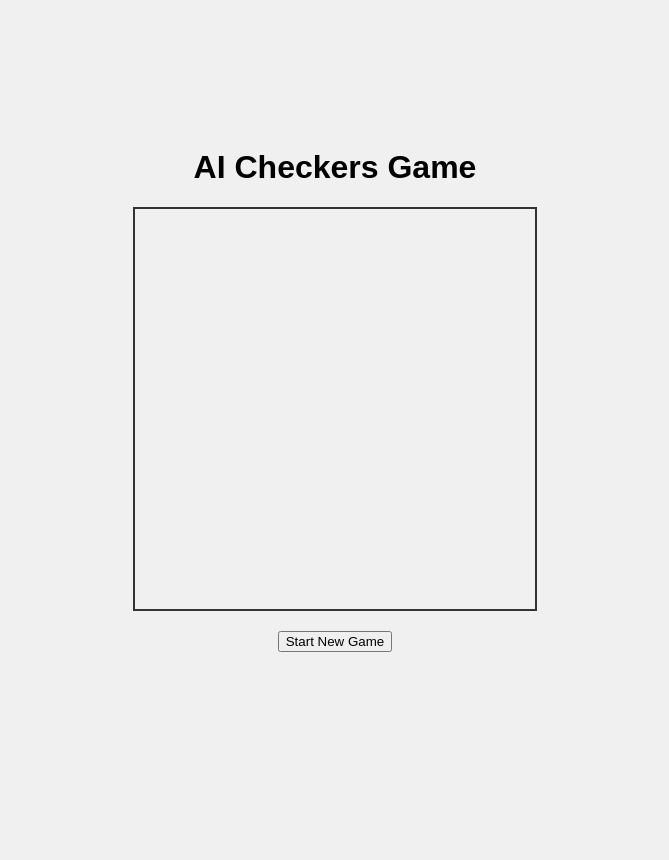
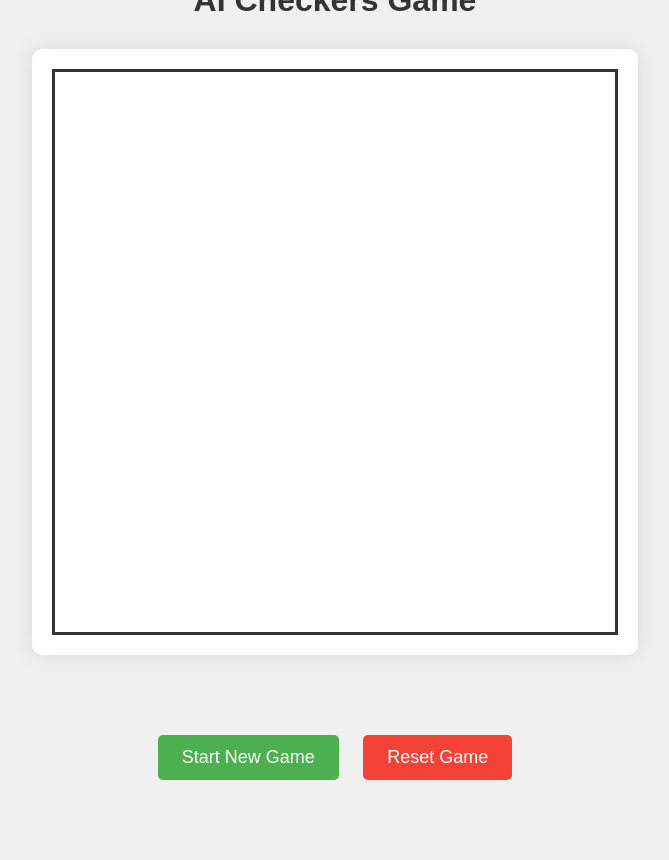
Before and after one commit to ubyk/CHECKERS4, a Flask app: page / in a window 1280 px wide. Shown: the whole page, without its empty margins (305-974 px from the left). Before the commit the page ends 652 px from the top, so only its background shows below. Run offline with Flask 2, Linux system fonts and the light colour scheme.

Commit message:
pierwsze_co

```diff
--- a/app.py
+++ b/app.py
@@ -9,6 +9,9 @@
 
 init_db()
 
+# Store active games in memory (in a real app, use a database)
+active_games = {}
+
 @app.route('/')
 def index():
     return render_template('index.html')
@@ -16,33 +19,40 @@
 @app.route('/start_game', methods=['POST'])
 def start_game():
     game = CheckersGame()
-    player1 = AIPlayer("Player 1")
-    player2 = AIPlayer("Player 2")
-    game_id = game.id
-    return jsonify({"game_id": game_id, "board": game.get_board()})
+    active_games[game.id] = game
+    return jsonify({"game_id": game.id, "board": game.get_board(), "current_player": game.current_player})
 
 @app.route('/make_move', methods=['POST'])
 def make_move():
     game_id = request.json['game_id']
-    game = CheckersGame.get_game(game_id)
-    current_player = AIPlayer("Current Player")
+    game = active_games.get(game_id)
+
+    if not game:
+        return jsonify({"error": "Game not found"}), 404
+
+    current_player = AIPlayer(f"AI {game.current_player.capitalize()}")
     move, reasoning = current_player.get_move(game)
-    game.make_move(move)
+
+    if move:
+        game.make_move(move)
 
     if game.is_game_over():
         winner = game.get_winner()
         save_game_result(game_id, winner)
+        del active_games[game_id]
         return jsonify({
             "board": game.get_board(),
             "game_over": True,
             "winner": winner,
-            "reasoning": reasoning
+            "reasoning": reasoning,
+            "current_player": game.current_player
         })
 
     return jsonify({
         "board": game.get_board(),
         "game_over": False,
-        "reasoning": reasoning
+        "reasoning": reasoning,
+        "current_player": game.current_player
     })
 
 if __name__ == '__main__':
--- a/static/css/style.css
+++ b/static/css/style.css
@@ -12,18 +12,33 @@
     display: flex;
     flex-direction: column;
     align-items: center;
+    max-width: 800px;
+    margin: 0 auto;
+    padding: 20px;
+}
+
+h1 {
+    margin-bottom: 30px;
+    color: #333;
+}
+
+.board-container {
+    background-color: #ffffff;
+    padding: 20px;
+    border-radius: 10px;
+    box-shadow: 0 0 20px rgba(0, 0, 0, 0.1);
 }
 
 .board {
     display: grid;
-    grid-template-columns: repeat(8, 50px);
-    grid-template-rows: repeat(8, 50px);
-    border: 2px solid #333;
+    grid-template-columns: repeat(8, 70px);
+    grid-template-rows: repeat(8, 70px);
+    border: 3px solid #333;
 }
 
 .cell {
-    width: 50px;
-    height: 50px;
+    width: 70px;
+    height: 70px;
     display: flex;
     justify-content: center;
     align-items: center;
@@ -38,8 +53,8 @@
 }
 
 .piece {
-    width: 40px;
-    height: 40px;
+    width: 60px;
+    height: 60px;
     border-radius: 50%;
     border: 2px solid #fff;
 }
@@ -52,12 +67,62 @@
     background-color: #000000;
 }
 
+.piece.king::after {
+    content: '♔';
+    font-size: 30px;
+    color: #ffd700;
+    position: absolute;
+}
+
+#current-player {
+    font-size: 18px;
+    margin: 20px 0;
+}
+
 .controls {
-    margin-top: 20px;
+    margin: 30px 0;
+}
+
+.game-button {
+    font-size: 18px;
+    padding: 12px 24px;
+    margin: 10px;
+    border: none;
+    border-radius: 5px;
+    cursor: pointer;
+    transition: all 0.3s ease;
+}
+
+#startNewGame {
+    background-color: #4CAF50;
+    color: white;
+}
+
+#resetGame {
+    background-color: #f44336;
+    color: white;
+}
+
+.game-button:hover {
+    transform: scale(1.05);
+    box-shadow: 0 4px 8px rgba(0, 0, 0, 0.2);
+}
+
+#startNewGame:hover {
+    background-color: #45a049;
+}
+
+#resetGame:hover {
+    background-color: #d32f2f;
+}
+
+.highlight-valid {
+    background-color: rgba(0, 255, 0, 0.5);
+    border: 2px dashed yellow;
 }
 
 .reasoning {
     margin-top: 20px;
-    max-width: 400px;
-    text-align: center;
+    font-style: italic;
+    color: #555;
 }
--- a/static/js/game.js
+++ b/static/js/game.js
@@ -1,19 +1,77 @@
 let gameId = null;
 let currentBoard = null;
+let currentPlayer = null;
+let gameInProgress = false;
+let selectedPiece = null;
 
-function startGame() {
+document.getElementById('startNewGame').addEventListener('click', startNewGame);
+document.getElementById('resetGame').addEventListener('click', resetGame);
+
+function startNewGame() {
     fetch('/start_game', { method: 'POST' })
         .then(response => response.json())
         .then(data => {
             gameId = data.game_id;
             currentBoard = data.board;
+            currentPlayer = data.current_player;
             renderBoard();
-            document.getElementById('start-button').disabled = true;
+            gameInProgress = true;
+            const startButton = document.getElementById('startNewGame');
+            if (startButton) startButton.disabled = true;
             makeMove();
         });
 }
 
+function resetGame() {
+    fetch('/start_game', { method: 'POST' })
+        .then(response => response.json())
+        .then(data => {
+            gameId = data.game_id;
+            currentBoard = data.board;
+            currentPlayer = data.current_player;
+            renderBoard();
+            document.getElementById('reasoning').textContent = '';
+            const startButton = document.getElementById('startNewGame');
+            if (startButton) startButton.disabled = false;
+            gameInProgress = false;
+        });
+}
+
+function renderBoard() {
+    const boardElement = document.getElementById('board');
+    if (!boardElement) return;
+
+    boardElement.innerHTML = '';
+
+    for (let row = 0; row < 8; row++) {
+        for (let col = 0; col < 8; col++) {
+            const cell = document.createElement('div');
+            cell.className = `cell ${(row + col) % 2 === 0 ? 'light' : 'dark'}`;
+            cell.id = `square-${row}-${col}`;
+            cell.onclick = () => handlePieceSelection(row, col);
+
+            if (currentBoard[row][col] !== ' ') {
+                const piece = document.createElement('div');
+                piece.className = `piece ${currentBoard[row][col].toLowerCase() === 'r' ? 'red' : 'black'}`;
+                if (currentBoard[row][col].toUpperCase() === currentBoard[row][col]) {
+                    piece.classList.add('king');
+                }
+                cell.appendChild(piece);
+            }
+
+            boardElement.appendChild(cell);
+        }
+    }
+
+    const currentPlayerElement = document.getElementById('current-player');
+    if (currentPlayerElement) {
+        currentPlayerElement.textContent = `Current player: ${currentPlayer.toUpperCase()}`;
+    }
+}
+
 function makeMove() {
+    if (!gameInProgress) return;
+
     fetch('/make_move', {
         method: 'POST',
         headers: {
@@ -24,36 +82,116 @@
     .then(response => response.json())
     .then(data => {
         currentBoard = data.board;
+        currentPlayer = data.current_player;
         renderBoard();
-            document.getElementById('reasoning').textContent = data.reasoning;
+        const reasoningElement = document.getElementById('reasoning');
+        if (reasoningElement) {
+            reasoningElement.textContent = `${data.current_player.toUpperCase()} player's move: ${data.reasoning}`;
+        }
 
         if (data.game_over) {
             alert(`Game Over! Winner: ${data.winner}`);
-                document.getElementById('start-button').disabled = false;
+            const startButton = document.getElementById('startNewGame');
+            if (startButton) startButton.disabled = false;
+            gameInProgress = false;
         } else {
-                setTimeout(makeMove, 2000);  // Wait 2 seconds before the next move
+            setTimeout(makeMove, 2000);
         }
     });
 }
 
-function renderBoard() {
-    const boardElement = document.getElementById('board');
-    boardElement.innerHTML = '';
+function handlePieceSelection(row, col) {
+    if (!gameInProgress) return;
 
-    for (let row = 0; row < 8; row++) {
-        for (let col = 0; col < 8; col++) {
-            const cell = document.createElement('div');
-            cell.className = `cell ${(row + col) % 2 === 0 ? 'light' : 'dark'}`;
-
-            if (currentBoard[row][col] !== ' ') {
-                const piece = document.createElement('div');
-                piece.className = `piece ${currentBoard[row][col].toLowerCase() === 'r' ? 'red' : 'black'}`;
-                cell.appendChild(piece);
+    if (selectedPiece) {
+        const move = [selectedPiece.row, selectedPiece.col, row, col];
+        if (isValidMove(move)) {
+            makePlayerMove(move);
+            selectedPiece = null;
+            clearHighlights();
+        } else {
+            selectedPiece = null;
+            clearHighlights();
+            handlePieceSelection(row, col);
         }
-
-            boardElement.appendChild(cell);
+    } else {
+        if (currentBoard[row][col].toLowerCase() === currentPlayer[0]) {
+            selectedPiece = { row, col };
+            highlightMoves(getValidMoves(row, col));
         }
     }
 }
 
-document.getElementById('start-button').addEventListener('click', startGame);
+function highlightMoves(validMoves) {
+    validMoves.forEach(move => {
+        const square = document.getElementById(`square-${move[2]}-${move[3]}`);
+        if (square) {
+            square.classList.add('highlight-valid');
+        }
+    });
+}
+
+function clearHighlights() {
+    const highlightedSquares = document.querySelectorAll('.highlight-valid');
+    highlightedSquares.forEach(square => {
+        square.classList.remove('highlight-valid');
+    });
+}
+
+function getValidMoves(row, col) {
+    // This is a simplified version. You should implement the actual game rules here.
+    const validMoves = [];
+    const directions = (currentPlayer === 'red') ? [[1, -1], [1, 1]] : [[-1, -1], [-1, 1]];
+
+    directions.forEach(([dr, dc]) => {
+        if (isValidSquare(row + dr, col + dc) && currentBoard[row + dr][col + dc] === ' ') {
+            validMoves.push([row, col, row + dr, col + dc]);
+        }
+        if (isValidSquare(row + 2*dr, col + 2*dc) &&
+            currentBoard[row + dr][col + dc].toLowerCase() !== currentPlayer[0] &&
+            currentBoard[row + dr][col + dc] !== ' ' &&
+            currentBoard[row + 2*dr][col + 2*dc] === ' ') {
+            validMoves.push([row, col, row + 2*dr, col + 2*dc]);
+        }
+    });
+
+    return validMoves;
+}
+
+function isValidSquare(row, col) {
+    return row >= 0 && row < 8 && col >= 0 && col < 8;
+}
+
+function isValidMove(move) {
+    const validMoves = getValidMoves(move[0], move[1]);
+    return validMoves.some(validMove =>
+        validMove[0] === move[0] &&
+        validMove[1] === move[1] &&
+        validMove[2] === move[2] &&
+        validMove[3] === move[3]
+    );
+}
+
+function makePlayerMove(move) {
+    fetch('/make_player_move', {
+        method: 'POST',
+        headers: {
+            'Content-Type': 'application/json',
+        },
+        body: JSON.stringify({ game_id: gameId, move: move }),
+    })
+    .then(response => response.json())
+    .then(data => {
+        currentBoard = data.board;
+        currentPlayer = data.current_player;
+        renderBoard();
+        if (data.game_over) {
+            alert(`Game Over! Winner: ${data.winner}`);
+            const startButton = document.getElementById('startNewGame');
+            if (startButton) startButton.disabled = false;
+            gameInProgress = false;
+        } else {
+            setTimeout(makeMove, 2000);
+        }
+    });
+}
--- a/templates/index.html
+++ b/templates/index.html
@@ -9,9 +9,13 @@
 <body>
     <div class="game-container">
         <h1>AI Checkers Game</h1>
-        <div id="board" class="board"></div>
+        <div class="board-container">
+            <div id="board" class="board"></div>
+        </div>
+        <div id="current-player"></div>
         <div class="controls">
-            <button id="start-button">Start New Game</button>
+            <button id="startNewGame" class="game-button">Start New Game</button>
+            <button id="resetGame" class="game-button">Reset Game</button>
         </div>
         <div id="reasoning" class="reasoning"></div>
     </div>
```
Also changed, not shown: UI_Design.txt (added, +17 -0 lines), ai_player.py (+14 -73 lines), README.md (added), checkers_game.db, game_logic.py (line endings or trailing spaces), 1 other file. Lines whose indentation alone changed are shown as unchanged.
